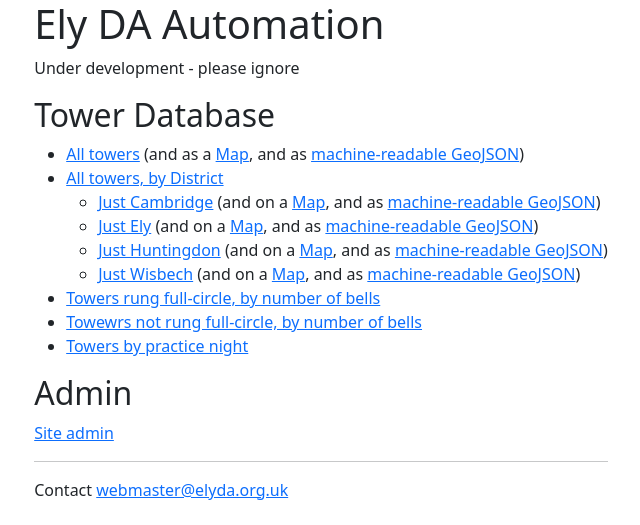
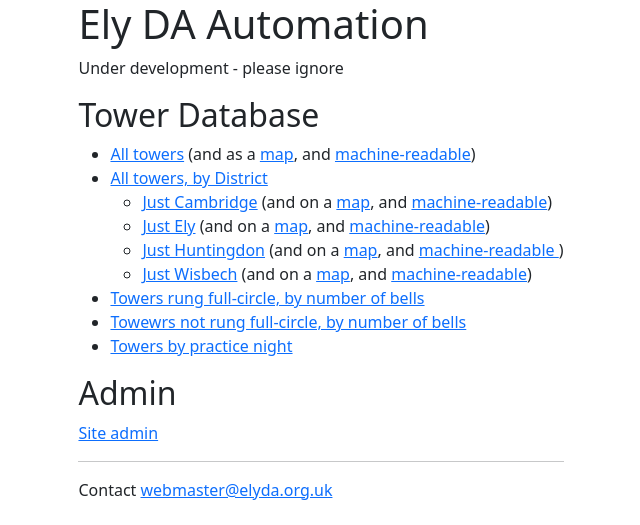
Before and after one commit to jw35/eda-django, a Django app: template eda/eda/templates/eda/index.html in a window 1280 px wide. Shown: the top 525 px of the page, without its empty margins (319-959 px from the left). Run offline with Django 5.2, Linux system fonts and the light colour scheme; the template is opened without the code that fills it, so the values that code supplies are empty; some libraries are stand-ins or nearby versions.

Commit message:
Tweak index page

```diff
--- a/eda/tower_database/templates/tower_database/index.html
+++ b/eda/tower_database/templates/tower_database/index.html
@@ -3,30 +3,30 @@
 	<ul>
 
 		<li><a href="{% url 'tower_list' %}">All towers</a>
-			(and as a <a href="{% url 'towers_map' %}">Map</a>,
-		     and as <a href="{% url 'towers_geojson' %}">machine-readable GeoJSON</a>)</li>
+			(and as a <a href="{% url 'towers_map' %}">map</a>,
+		     and <a href="{% url 'towers_geojson' %}">machine-readable</a>)</li>
 
 		<li><a href="{% url 'district_list' %}">All towers, by District</a>
 			<ul>
 
 				<li><a href="{% url 'single_district_list' district='C' %}">Just Cambridge</a>
-					(and on a <a href="{% url 'district_map' district='C' %}">Map</a>,
-				     and as <a href="{% url 'district_geojson' district='C' %}">machine-readable GeoJSON</a>)
+					(and on a <a href="{% url 'district_map' district='C' %}">map</a>,
+				     and <a href="{% url 'district_geojson' district='C' %}">machine-readable</a>)
 				</li>
 
 				<li><a href="{% url 'single_district_list' district='E' %}">Just Ely</a>
-					(and on a <a href="{% url 'district_map' district='E' %}">Map</a>,
-				     and as <a href="{% url 'district_geojson' district='E' %}">machine-readable GeoJSON</a>)
+					(and on a <a href="{% url 'district_map' district='E' %}">map</a>,
+				     and <a href="{% url 'district_geojson' district='E' %}">machine-readable</a>)
 				</li>
 
 				<li><a href="{% url 'single_district_list' district='H' %}">Just Huntingdon</a>
-					(and on a <a href="{% url 'district_map' district='H' %}">Map</a>,
-				     and as <a href="{% url 'district_geojson' district='H' %}">machine-readable GeoJSON</a>)
+					(and on a <a href="{% url 'district_map' district='H' %}">map</a>,
+				     and <a href="{% url 'district_geojson' district='H' %}">machine-readable </a>)
 				</li>
 
 				<li><a href="{% url 'single_district_list' district='W' %}">Just Wisbech</a>
-					(and on a <a href="{% url 'district_map' district='W' %}">Map</a>,
-					 and as <a href="{% url 'district_geojson' district='W' %}">machine-readable GeoJSON</a>)
+					(and on a <a href="{% url 'district_map' district='W' %}">map</a>,
+					 and <a href="{% url 'district_geojson' district='W' %}">machine-readable</a>)
 			    </li>
 
 			</ul>
```
